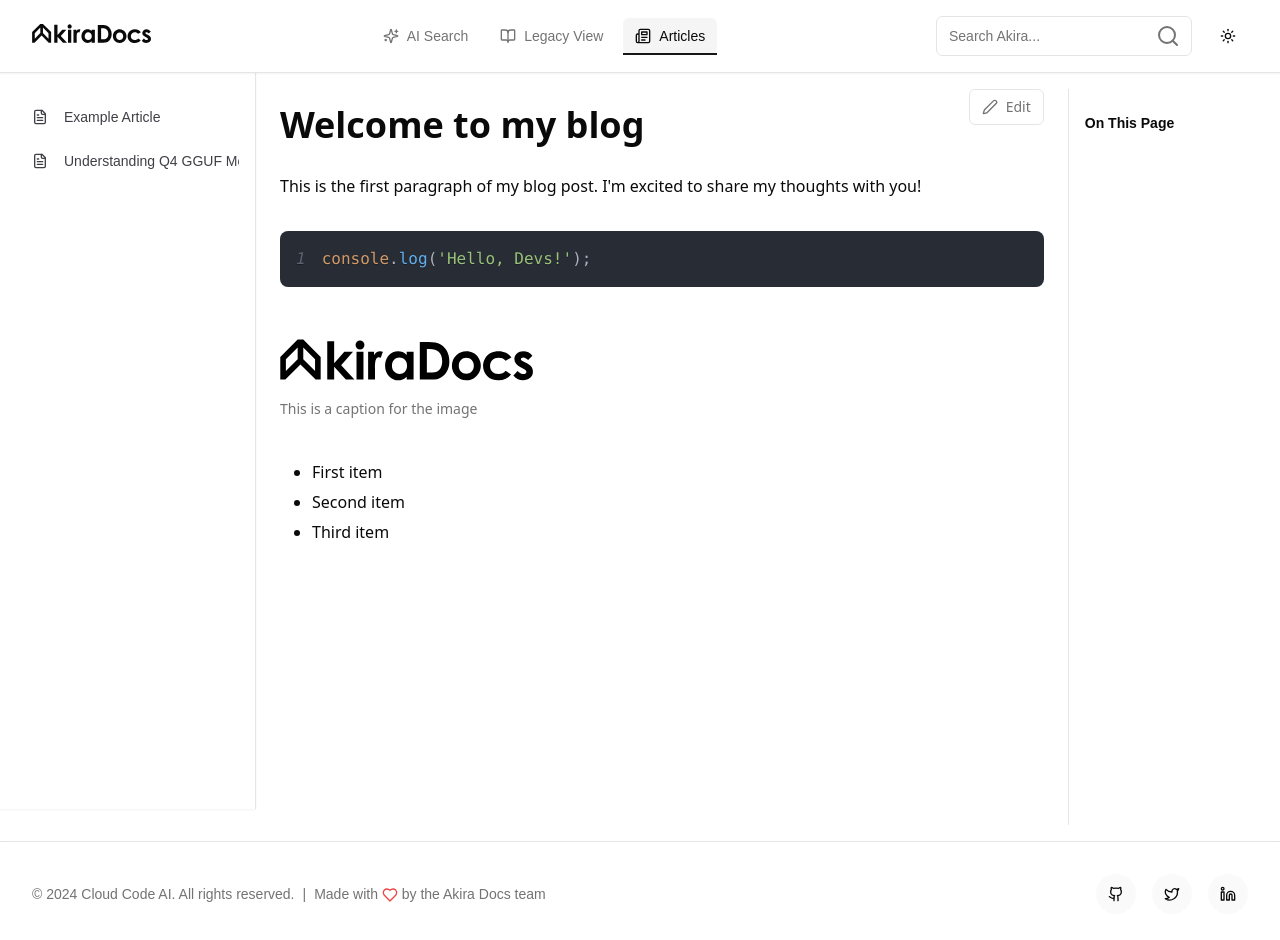
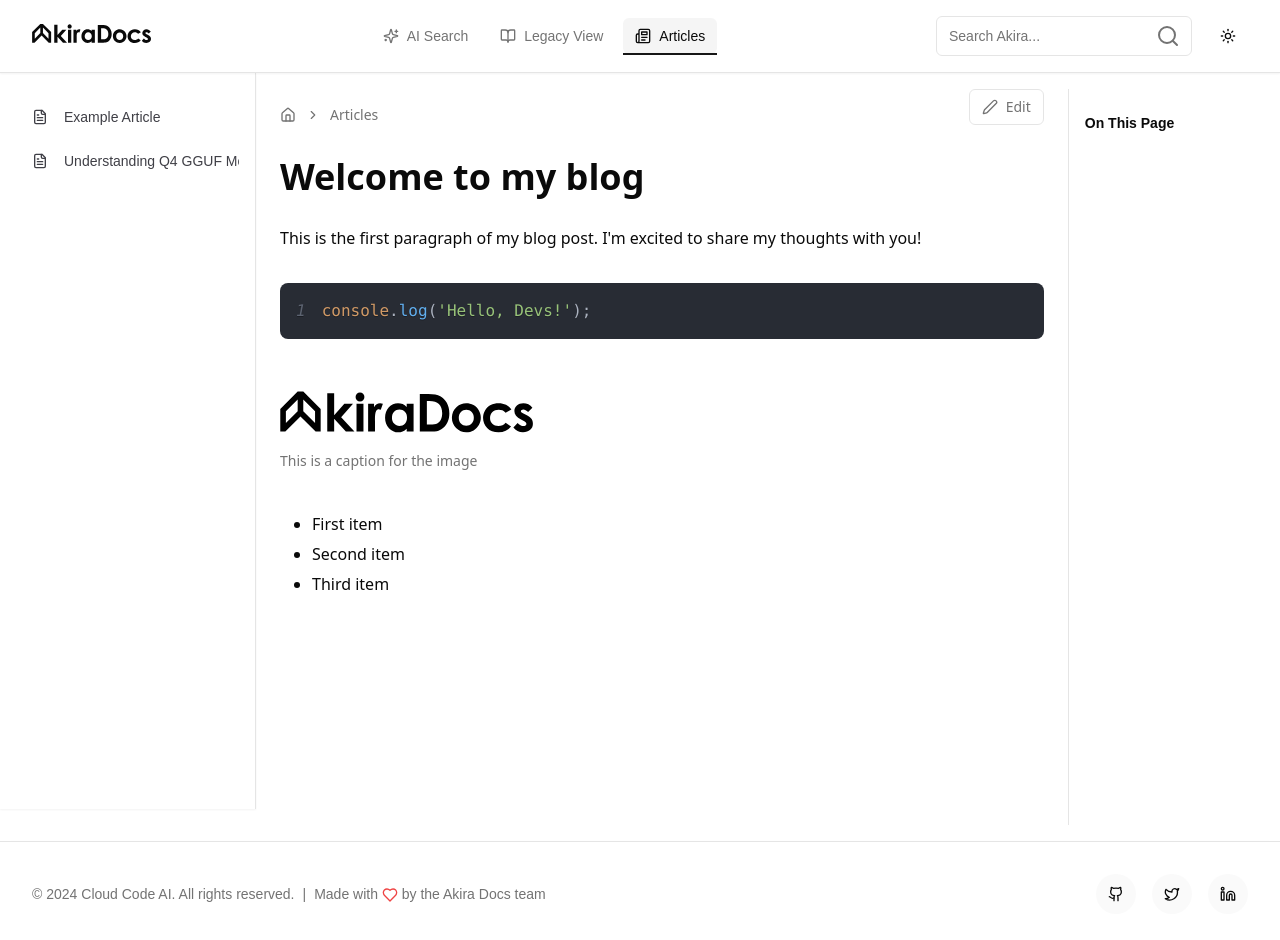
Before and after one commit to Cloud-Code-AI/AkiraDocs, a Next.js app: page /articles in a window 1280 px wide. Shown: the top 940 px of the page. Built offline with nearby package versions, Linux system fonts and the light colour scheme.

Commit message:
feat: Added breadcrumb

```diff
--- a/src/app/articles/[...slug]/page.tsx
+++ b/src/app/articles/[...slug]/page.tsx
@@ -12,6 +12,7 @@
 import { getFooterConfig } from '@/lib/footerConfig'
 import { Button } from '@/components/ui/button'
 import { Edit2 } from 'lucide-react'
+import { PageBreadcrumb } from '@/components/content/layout/Breadcrumb'
 
 const PostContainer = ({ children }: { children: React.ReactNode }) => (
   <div className="max-w-4xl mx-auto px-6 font-sans leading-relaxed relative">
@@ -41,8 +42,8 @@
         <Navigation items={navigationItems} />
         <div className="flex-1 flex py-4">
           <PostContainer>
+            <PageBreadcrumb type="articles" slug={slug} />
             {process.env.NEXT_PUBLIC_AKIRADOCS_EDIT_MODE === 'true' && (
-
               <Button
                 onClick={handleEdit}
                 variant="outline"
--- a/src/app/articles/page.tsx
+++ b/src/app/articles/page.tsx
@@ -12,6 +12,7 @@
 import { getFooterConfig } from '@/lib/footerConfig'
 import { Button } from '@/components/ui/button'
 import { Edit2 } from 'lucide-react'
+import { PageBreadcrumb } from '@/components/content/layout/Breadcrumb'
 
 const PostContainer = ({ children }: { children: React.ReactNode }) => (
   <div className="max-w-4xl mx-auto px-6 font-sans leading-relaxed relative">
@@ -41,6 +42,7 @@
         <Navigation items={navigationItems} />
         <div className="flex-1 flex py-4">
           <PostContainer>
+            <PageBreadcrumb type="articles" slug={slug} />
             {process.env.NEXT_PUBLIC_AKIRADOCS_EDIT_MODE === 'true' && (
               <Button
                 onClick={handleEdit}
@@ -52,7 +54,6 @@
                 Edit
               </Button>
             )}
-
             {post.blocks.map((block) => (
               <BlockRenderer key={block.id} block={block} />
             ))}
--- a/src/app/docs/[...slug]/page.tsx
+++ b/src/app/docs/[...slug]/page.tsx
@@ -12,6 +12,7 @@
 import { getFooterConfig } from '@/lib/footerConfig'
 import { Button } from '@/components/ui/button'
 import { Edit2 } from 'lucide-react'
+import { PageBreadcrumb } from '@/components/content/layout/Breadcrumb'
 
 const PostContainer = ({ children }: { children: React.ReactNode }) => (
   <div className="max-w-4xl mx-auto px-6 font-sans leading-relaxed relative">
@@ -41,8 +42,8 @@
         <Navigation items={navigationItems} />
         <div className="flex-1 flex py-4">
           <PostContainer>
+            <PageBreadcrumb type="docs" slug={slug} />
             {process.env.NEXT_PUBLIC_AKIRADOCS_EDIT_MODE === 'true' && (
-
               <Button
                 onClick={handleEdit}
                 variant="outline"
--- a/src/app/docs/page.tsx
+++ b/src/app/docs/page.tsx
@@ -12,6 +12,7 @@
 import { getFooterConfig } from '@/lib/footerConfig'
 import { Button } from '@/components/ui/button'
 import { Edit2 } from 'lucide-react'
+import { PageBreadcrumb } from '@/components/content/layout/Breadcrumb'
 
 const PostContainer = ({ children }: { children: React.ReactNode }) => (
     <div className="max-w-4xl mx-auto px-6 font-sans leading-relaxed relative">
@@ -41,7 +42,8 @@
         <Navigation items={navigationItems} />
         <div className="flex-1 flex py-4">
           <PostContainer>
-          {process.env.NEXT_PUBLIC_AKIRADOCS_EDIT_MODE === 'true' && (
+            <PageBreadcrumb type="docs" slug={slug} />
+            {process.env.NEXT_PUBLIC_AKIRADOCS_EDIT_MODE === 'true' && (
 
                 <Button
                     onClick={handleEdit}
--- /dev/null
+++ b/src/components/content/layout/Breadcrumb.tsx
@@ -0,0 +1,62 @@
+'use client'
+
+import React from 'react'
+import Link from 'next/link'
+import {
+  Breadcrumb,
+  BreadcrumbItem,
+  BreadcrumbLink,
+  BreadcrumbList,
+  BreadcrumbPage,
+  BreadcrumbSeparator,
+} from "@/components/ui/breadcrumb"
+import { ChevronRight, Home } from "lucide-react"
+
+interface BreadcrumbProps {
+  type: 'docs' | 'articles'
+  slug: string
+}
+
+export function PageBreadcrumb({ type, slug }: BreadcrumbProps) {
+  const segments = slug ? slug.split('/') : []
+  const baseUrl = `/${type}`
+
+  return (
+    <Breadcrumb className="my-4">
+      <BreadcrumbList>
+        <BreadcrumbItem>
+          <BreadcrumbLink href="/" className="flex items-center">
+            <Home className="h-4 w-4" />
+          </BreadcrumbLink>
+        </BreadcrumbItem>
+        <BreadcrumbSeparator>
+          <ChevronRight className="h-4 w-4" />
+        </BreadcrumbSeparator>
+        <BreadcrumbItem>
+          <BreadcrumbLink href={baseUrl} className="capitalize">
+            {type}
+          </BreadcrumbLink>
+        </BreadcrumbItem>
+        {segments.map((segment, index) => {
+          const path = `${baseUrl}/${segments.slice(0, index + 1).join('/')}`
+          const isLast = index === segments.length - 1
+
+          return (
+            <React.Fragment key={segment}>
+              <BreadcrumbSeparator>
+                <ChevronRight className="h-4 w-4" />
+              </BreadcrumbSeparator>
+              <BreadcrumbItem>
+                {isLast ? (
+                  <BreadcrumbPage>{segment}</BreadcrumbPage>
+                ) : (
+                  <BreadcrumbLink href={path}>{segment}</BreadcrumbLink>
+                )}
+              </BreadcrumbItem>
+            </React.Fragment>
+          )
+        })}
+      </BreadcrumbList>
+    </Breadcrumb>
+  )
+}
--- /dev/null
+++ b/src/components/ui/breadcrumb.tsx
@@ -0,0 +1,115 @@
+import * as React from "react"
+import { Slot } from "@radix-ui/react-slot"
+import { ChevronRight, MoreHorizontal } from "lucide-react"
+
+import { cn } from "@/lib/utils"
+
+const Breadcrumb = React.forwardRef<
+  HTMLElement,
+  React.ComponentPropsWithoutRef<"nav"> & {
+    separator?: React.ReactNode
+  }
+>(({ ...props }, ref) => <nav ref={ref} aria-label="breadcrumb" {...props} />)
+Breadcrumb.displayName = "Breadcrumb"
+
+const BreadcrumbList = React.forwardRef<
+  HTMLOListElement,
+  React.ComponentPropsWithoutRef<"ol">
+>(({ className, ...props }, ref) => (
+  <ol
+    ref={ref}
+    className={cn(
+      "flex flex-wrap items-center gap-1.5 break-words text-sm text-muted-foreground sm:gap-2.5",
+      className
+    )}
+    {...props}
+  />
+))
+BreadcrumbList.displayName = "BreadcrumbList"
+
+const BreadcrumbItem = React.forwardRef<
+  HTMLLIElement,
+  React.ComponentPropsWithoutRef<"li">
+>(({ className, ...props }, ref) => (
+  <li
+    ref={ref}
+    className={cn("inline-flex items-center gap-1.5", className)}
+    {...props}
+  />
+))
+BreadcrumbItem.displayName = "BreadcrumbItem"
+
+const BreadcrumbLink = React.forwardRef<
+  HTMLAnchorElement,
+  React.ComponentPropsWithoutRef<"a"> & {
+    asChild?: boolean
+  }
+>(({ asChild, className, ...props }, ref) => {
+  const Comp = asChild ? Slot : "a"
+
+  return (
+    <Comp
+      ref={ref}
+      className={cn("transition-colors hover:text-foreground", className)}
+      {...props}
+    />
+  )
+})
+BreadcrumbLink.displayName = "BreadcrumbLink"
+
+const BreadcrumbPage = React.forwardRef<
+  HTMLSpanElement,
+  React.ComponentPropsWithoutRef<"span">
+>(({ className, ...props }, ref) => (
+  <span
+    ref={ref}
+    role="link"
+    aria-disabled="true"
+    aria-current="page"
+    className={cn("font-normal text-foreground", className)}
+    {...props}
+  />
+))
+BreadcrumbPage.displayName = "BreadcrumbPage"
+
+const BreadcrumbSeparator = ({
+  children,
+  className,
+  ...props
+}: React.ComponentProps<"li">) => (
+  <li
+    role="presentation"
+    aria-hidden="true"
+    className={cn("[&>svg]:w-3.5 [&>svg]:h-3.5", className)}
+    {...props}
+  >
+    {children ?? <ChevronRight />}
+  </li>
+)
+BreadcrumbSeparator.displayName = "BreadcrumbSeparator"
+
+const BreadcrumbEllipsis = ({
+  className,
+  ...props
+}: React.ComponentProps<"span">) => (
+  <span
+    role="presentation"
+    aria-hidden="true"
+    className={cn("flex h-9 w-9 items-center justify-center", className)}
+    {...props}
+  >
+    <MoreHorizontal className="h-4 w-4" />
+    <span className="sr-only">More</span>
+  </span>
+)
+BreadcrumbEllipsis.displayName = "BreadcrumbElipssis"
+
+export {
+  Breadcrumb,
+  BreadcrumbList,
+  BreadcrumbItem,
+  BreadcrumbLink,
+  BreadcrumbPage,
+  BreadcrumbSeparator,
+  BreadcrumbEllipsis,
+}
```
Also changed, not shown: 1 other file (tests, documents, lock files or other folders). Lines whose indentation alone changed are shown as unchanged.
